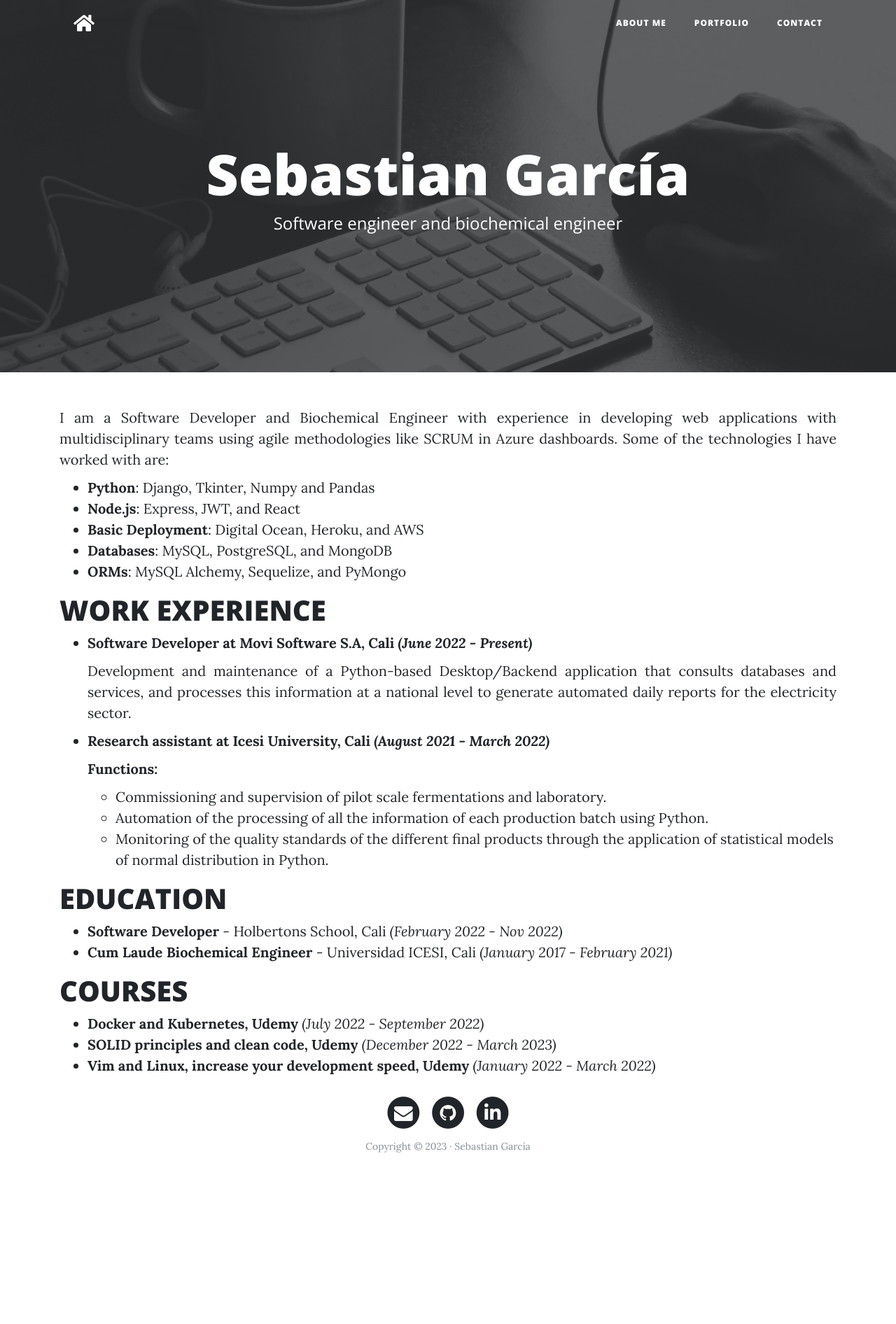
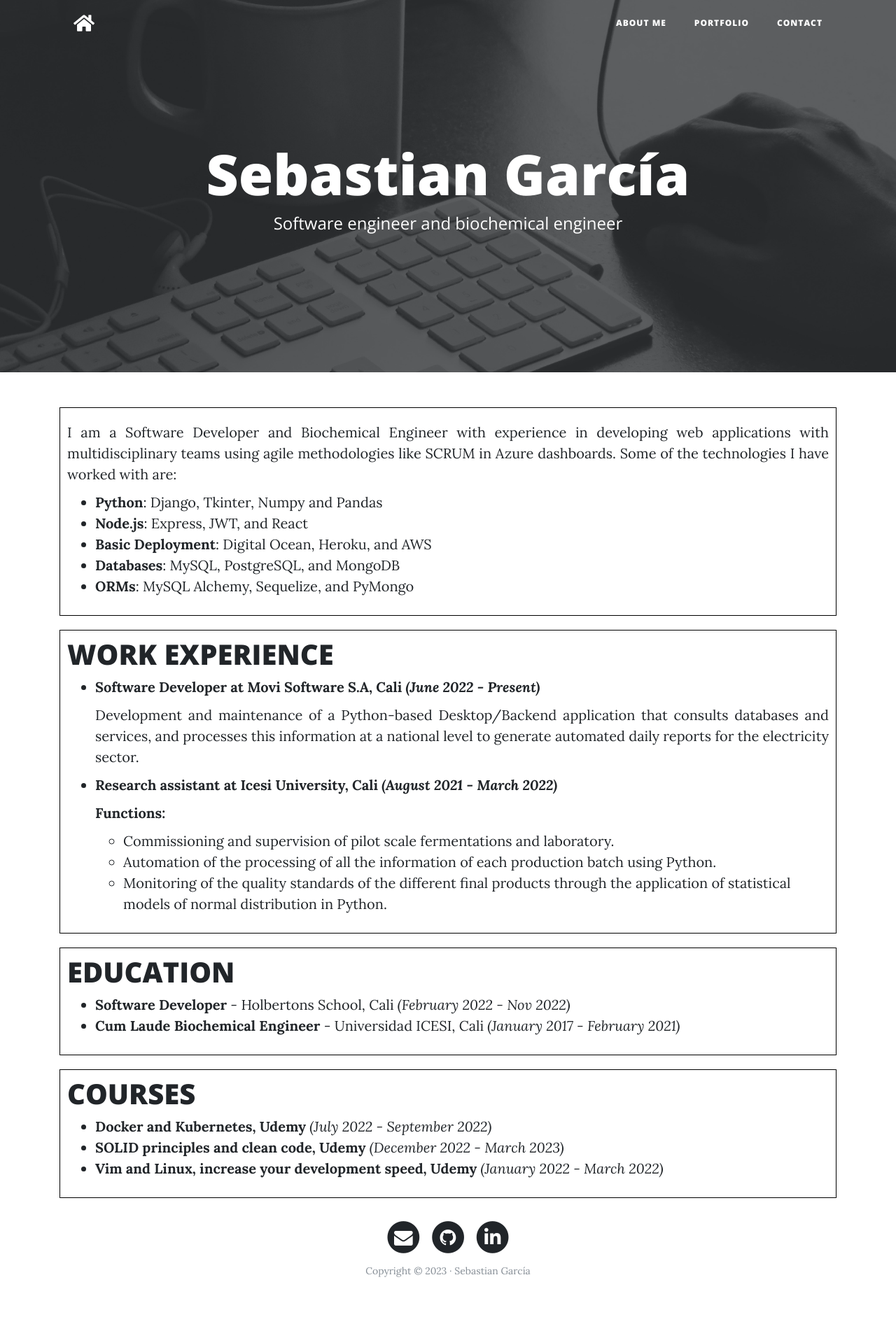
Before and after one commit to SebasGTX1/Portfolio, a Django app: page / in a window 1280 px wide. Shown: the whole page at 70% size. Before the commit the page ends 1647 px from the top, so only its background shows below. Run offline with Django 4.2, Linux system fonts and the light colour scheme; some libraries are stand-ins or nearby versions.

Commit message:
Seccion styles

```diff
--- a/webpersonal/core/templates/core/home.html
+++ b/webpersonal/core/templates/core/home.html
@@ -11,6 +11,10 @@
     p {
         text-align: justify;
     }
+    .section {
+        border: 1px solid #000;
+        padding: 10px;
+        margin-bottom: 20px;
 
 
 </style>
@@ -18,6 +22,7 @@
 <span class="subheading">Software engineer and biochemical engineer</span>
 {% endblock %}
 {% block content %}
+<div class='section'>
 
     <p>I am a Software Developer and Biochemical Engineer with experience in developing web applications with multidisciplinary teams using agile methodologies like SCRUM in Azure dashboards. Some of the technologies I have worked with are:<p>
 
@@ -28,7 +33,8 @@
         <li><b>Databases</b>: MySQL, PostgreSQL, and MongoDB</li>
         <li><b>ORMs</b>: MySQL Alchemy, Sequelize, and PyMongo</li>
     </ul>
-
+</div>
+    <div class='section'>
     <h1>WORK EXPERIENCE</h1>
     <ul>
     <li><b>Software Developer at Movi Software S.A, Cali <i>(June 2022 - Present)</i></b></li>
@@ -42,6 +48,7 @@
         <li>Monitoring of the quality standards of the different final products through the application of statistical models of normal distribution in Python.</li>
     </ul>
     </ul>
+</div>
 
     {% comment %} <h1>INTERNSHIPS</h1>
     <ul>
@@ -52,12 +59,16 @@
         <p>It consisted of the development of a MERN application for sports events management. <a href="https://github.com/SebasGTX1/ExoGames-Capstone-Project" class='link'>You can check it on github here</a></p>
         </ul>
     </ul>  {% endcomment %}
+    <div class='section'>
     <h1>EDUCATION</h1>
     <ul>
         <li><b>Software Developer</b> - Holbertons School, Cali <i>(February 2022 - Nov 2022)</i></li>
 
         <li><b>Cum Laude Biochemical Engineer</b> - Universidad ICESI, Cali <i>(January 2017 - February 2021)</i></li>
     </ul>
+</div>
+
+    <div class='section'>
     <h1>COURSES</h1>
     <ul>
         <li><b>Docker and Kubernetes, Udemy</b> <i>(July 2022 - September 2022)</i></li>
@@ -66,5 +77,6 @@
 
         <li><b>Vim and Linux, increase your development speed, Udemy</b> <i>(January 2022 - March 2022)</i></li>
     </ul>
+    </div>
 
 {% endblock %}
```
